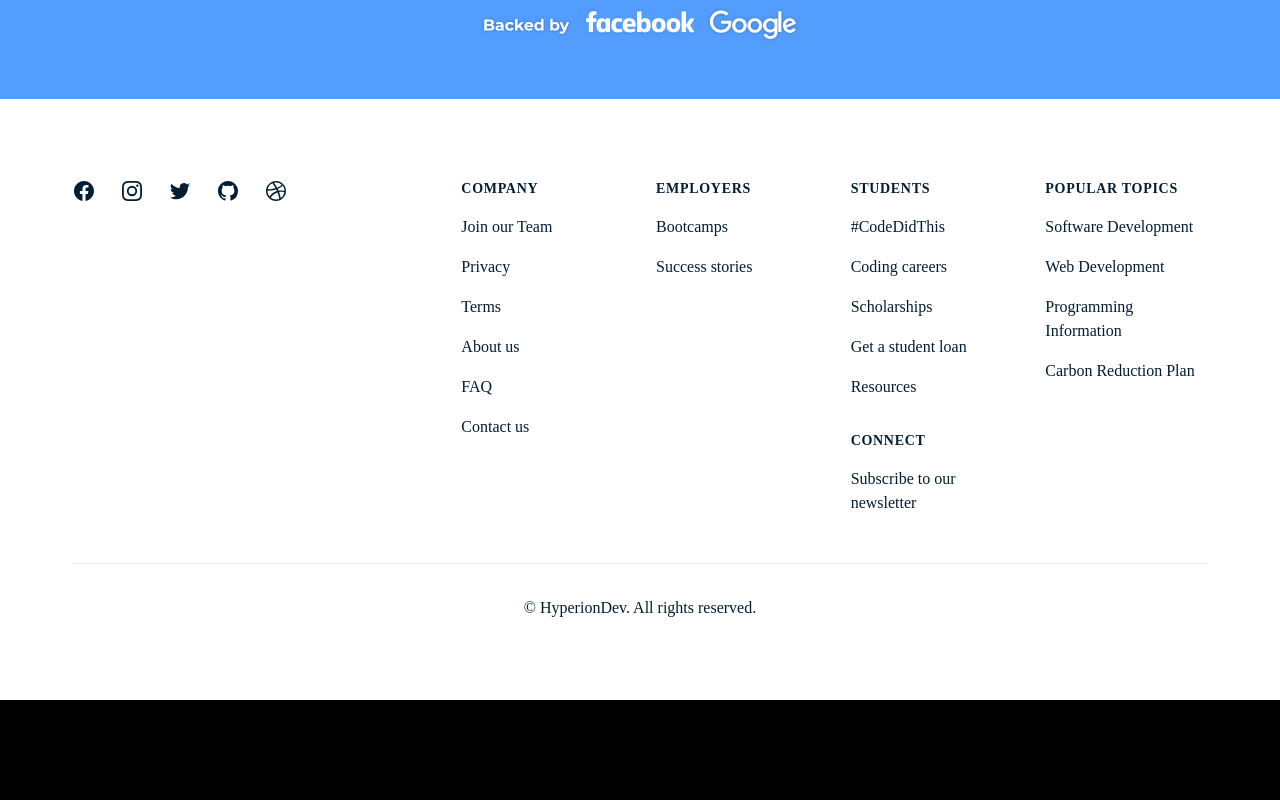
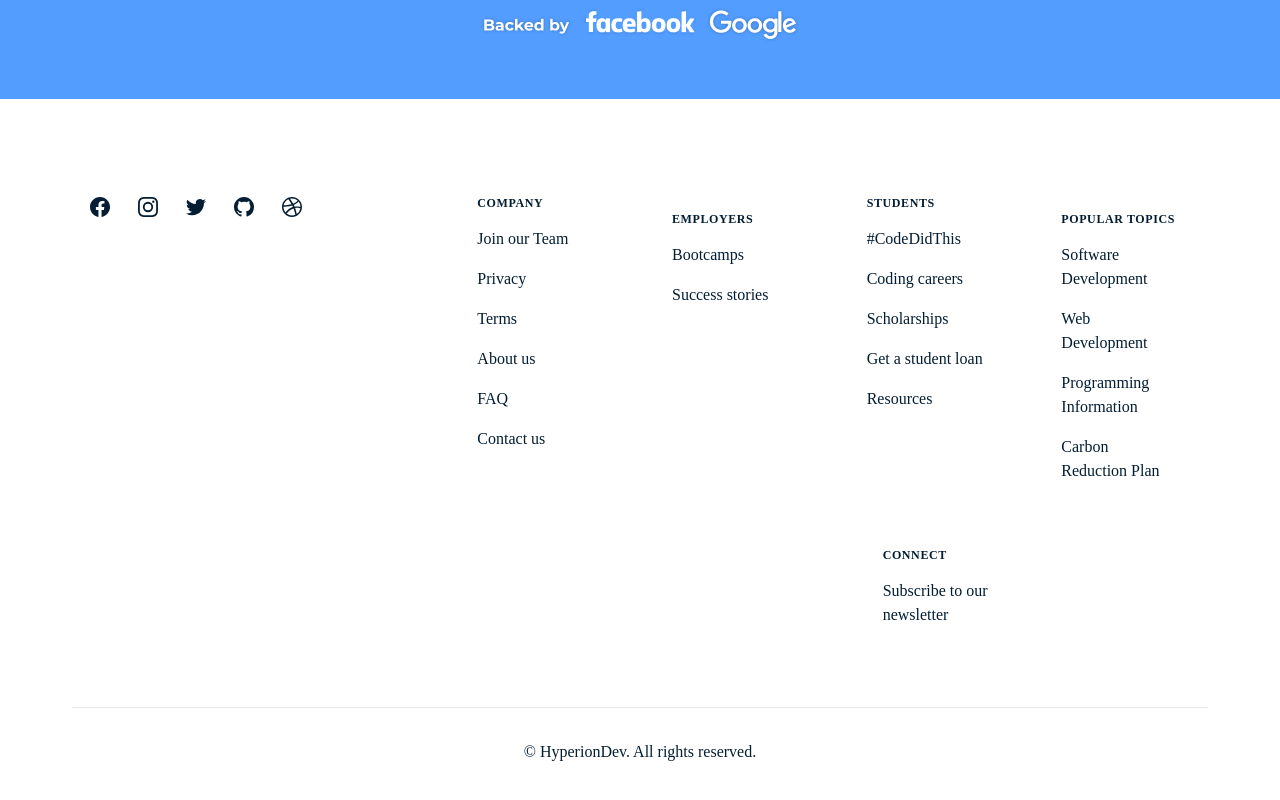
Before and after one commit to charlesnnanna/hyperion-dev-test, a React (Vite) app: page / in a window 1280 px wide. Shown: the part 7803-8603 px from the top of the page. Before the commit the page ends 8503 px from the top, so only its background shows below. Built offline with nearby package versions, Linux system fonts and the light colour scheme.

Commit message:
working on deployment

```diff
--- a/src/components/Footer.jsx
+++ b/src/components/Footer.jsx
@@ -8,8 +8,8 @@ export default function Footer() {
     >
       <section className="max-w-7xl mx-auto py-12 px-4 sm:px-6 lg:py-16 lg:px-8">
         <section className="xl:grid xl:grid-cols-3 xl:gap-8">
-          <section className="space-y-8 xl:col-span-1">
-            <section className="flex space-x-6 text-sm lg:text-md">
+          <section className="space-y-8 xl:col-span-1 p-4">
+            <section className="flex space-x-6 text-xs lg:text-md">
               {navigation.social.map((item) => (
                 <a key={item.name} href={item.href} className="">
                   <span className="sr-only">{item.name}</span>
@@ -19,12 +19,12 @@ export default function Footer() {
             </section>
           </section>
           <section className="mt-12 grid grid-cols-2 gap-8 xl:mt-0 xl:col-span-2">
-            <section className="md:grid md:grid-cols-2 md:gap-8">
+            <section className="md:grid md:grid-cols-2 md:gap-8 p-4">
               <section>
-                <h3 className="text-sm lg:text-md font-semibold tracking-wider uppercase">
+                <h3 className="text-xs lg:text-md font-semibold tracking-wider uppercase">
                   Company
                 </h3>
-                <ul role="list" className="mt-4 space-y-4 text-sm lg:text-md">
+                <ul role="list" className="mt-4 space-y-4 text-xs lg:text-md">
                   {navigation.company.map((item) => (
                     <li key={item.name}>
                       <a href={item.href} className="text-base ">
@@ -34,11 +34,11 @@ export default function Footer() {
                   ))}
                 </ul>
               </section>
-              <section className="mt-12 md:mt-0">
-                <h3 className="text-sm lg:text-md font-semibold tracking-wider uppercase">
+              <section className="mt-12 md:mt-0 p-4">
+                <h3 className="text-xs lg:text-md font-semibold tracking-wider uppercase">
                   Employers
                 </h3>
-                <ul role="list" className="mt-4 space-y-4 text-sm lg:text-md">
+                <ul role="list" className="mt-4 space-y-4 text-xs lg:text-md">
                   {navigation.employers.map((item) => (
                     <li key={item.name}>
                       <a href={item.href} className="text-base  ">
@@ -49,12 +49,12 @@ export default function Footer() {
                 </ul>
               </section>
             </section>
-            <section className="md:grid md:grid-cols-2 md:gap-8">
+            <section className="md:grid md:grid-cols-2 md:gap-8 p-4">
               <section>
-                <h3 className="text-sm lg:text-md font-semibold  tracking-wider uppercase">
+                <h3 className="text-xs lg:text-md font-semibold  tracking-wider uppercase">
                   Students
                 </h3>
-                <ul role="list" className="mt-4 space-y-4 text-sm lg:text-md">
+                <ul role="list" className="mt-4 space-y-4 text-xs lg:text-md">
                   {navigation.students.map((item) => (
                     <li key={item.name}>
                       <a href={item.href} className="text-base ">
@@ -64,11 +64,11 @@ export default function Footer() {
                   ))}
                 </ul>
               </section>
-              <section className="mt-12 md:mt-0">
-                <h3 className="text-sm lg:text-md font-semibold tracking-wider uppercase">
+              <section className="mt-12 md:mt-0 p-4">
+                <h3 className="text-xs lg:text-md font-semibold tracking-wider uppercase">
                   Popular Topics
                 </h3>
-                <ul role="list" className="mt-4 space-y-4 text-sm lg:text-md">
+                <ul role="list" className="mt-4 space-y-4 text-xs lg:text-md">
                   {navigation.popular.map((item) => (
                     <li key={item.name}>
                       <a href={item.href} className="text-base">
@@ -79,11 +79,11 @@ export default function Footer() {
                 </ul>
               </section>
 
-              <section className="mt-12 md:mt-0">
-                <h3 className="text-sm lg:text-md font-semibold  tracking-wider uppercase">
+              <section className="mt-12 md:mt-0 p-4">
+                <h3 className="text-xs lg:text-md font-semibold  tracking-wider uppercase">
                   Connect
                 </h3>
-                <ul role="list" className="mt-4 space-y-4 text-sm lg:text-md">
+                <ul role="list" className="mt-4 space-y-4 text-xs lg:text-md">
                   {navigation.connect.map((item) => (
                     <li key={item.name}>
                       <a href={item.href} className="text-base ">
```
